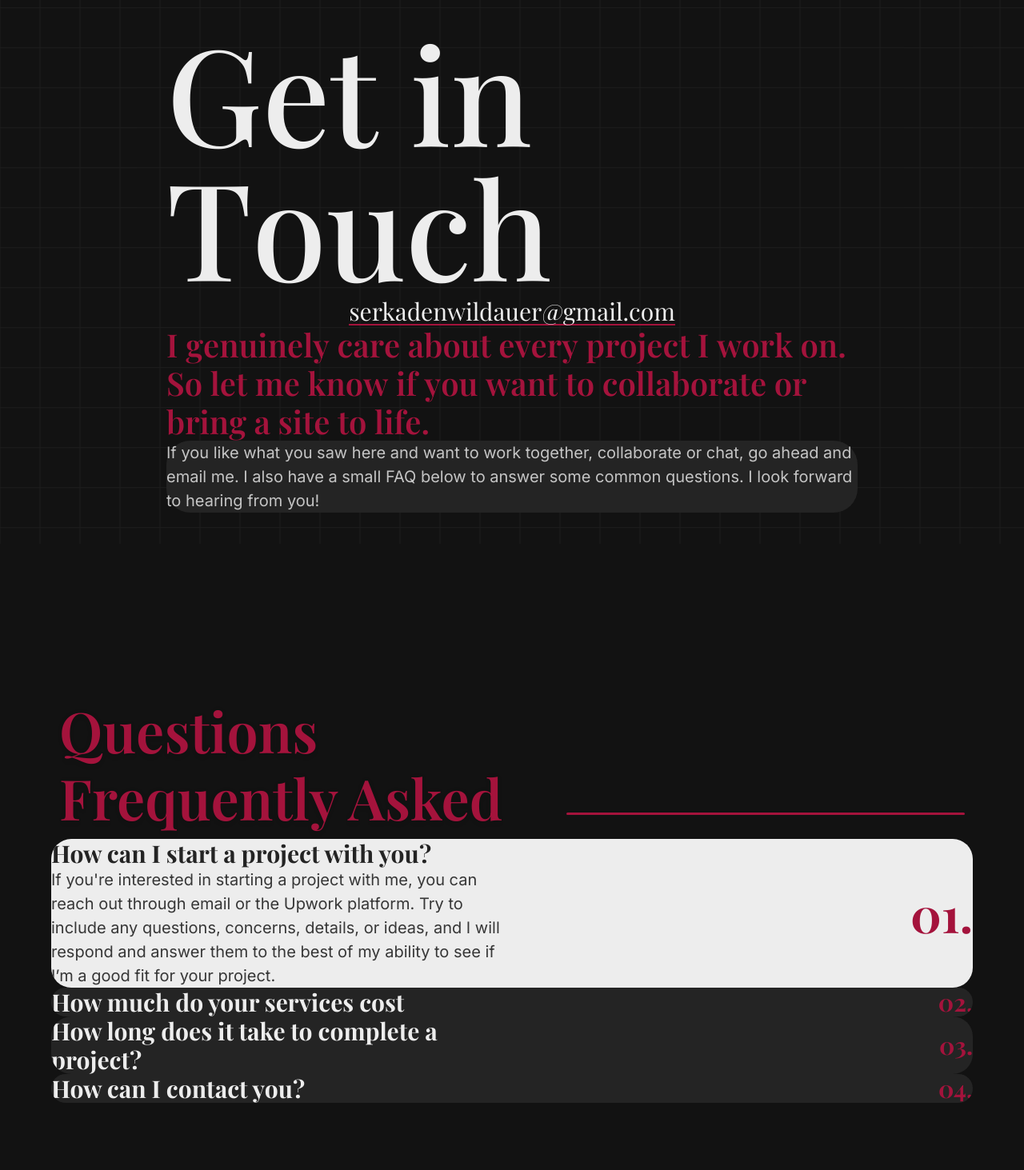
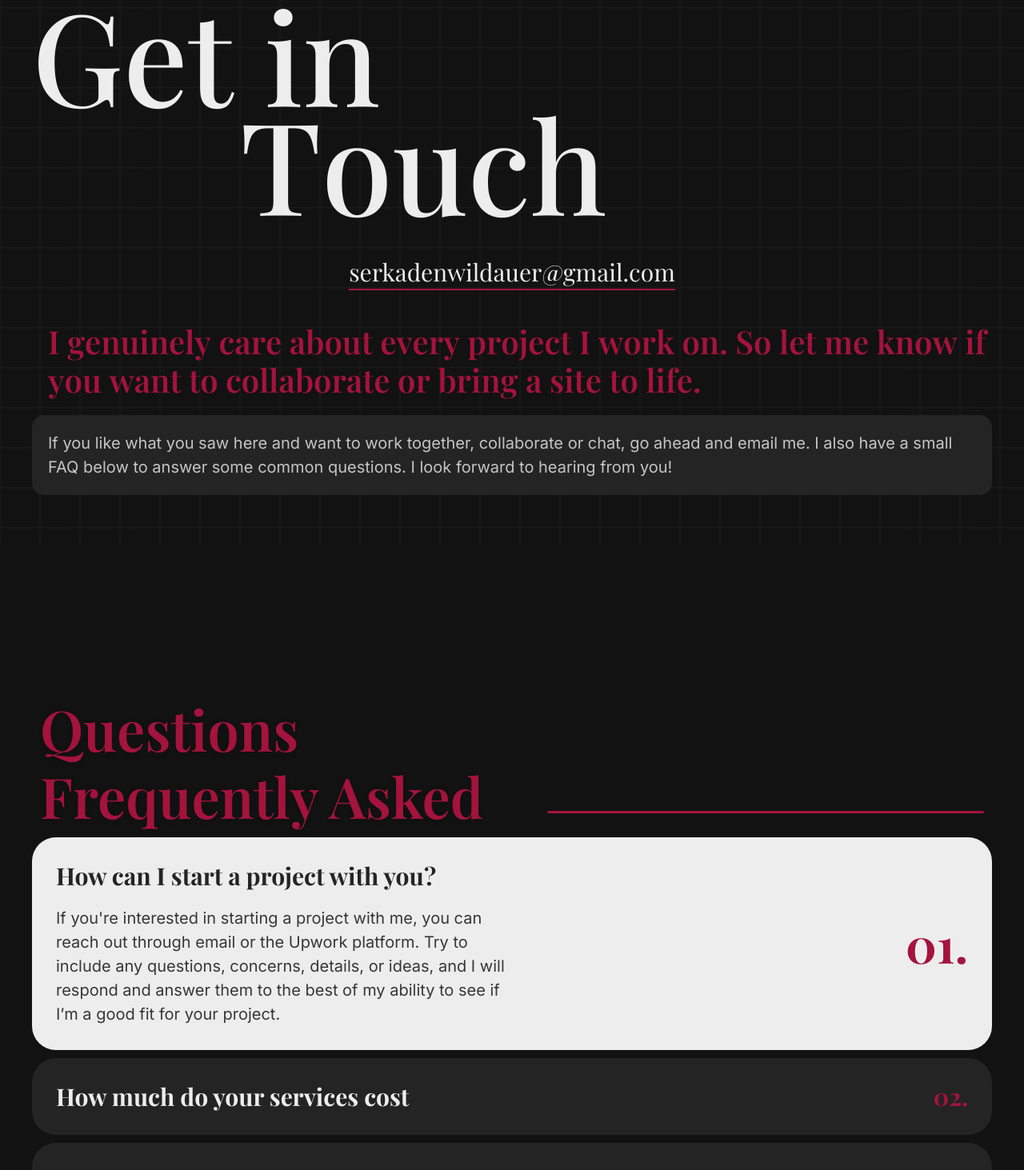
Before and after one commit to TheHeartstriker/Portfolio, a Next.js app in the folder Portfolio/: page /contact in a window 1280 px wide. Shown: the part 280-1743 px from the top of the page at 80% size. Built offline with nearby package versions, Linux system fonts and the light colour scheme.

Commit message:
Updated
Css var's are now all updated

```diff
--- a/Portfolio/src/views/contact/contact.css
+++ b/Portfolio/src/views/contact/contact.css
@@ -3,10 +3,13 @@
 /*  */
 .contact-container {
   display: flex;
+  position: relative;
+  flex-direction: column;
   align-items: center;
+  justify-content: center;
+  width: 100%;
   height: auto;
-  width: 100%;
-  margin: 7.5rem 0;
-  flex-direction: column;
+  margin: var(--space-64) 0;
+  padding: var(--space-32);
   gap: var(--space-64);
 }
--- a/Portfolio/src/views/contact/faq/faq.css
+++ b/Portfolio/src/views/contact/faq/faq.css
@@ -3,7 +3,6 @@
 /*  */
 
 .contact-faq {
-  width: 90%;
   height: auto;
   display: flex;
   flex-direction: column;
@@ -13,7 +12,7 @@
 .contact-faq-container {
   display: flex;
   flex-direction: column;
-  gap: var(--space-1);
+  gap: var(--space-8);
   width: 100%;
   min-height: 75vh;
 }
@@ -22,22 +21,22 @@
 .contact-faq-container-item {
   display: flex;
   background-color: var(--color-4);
-  padding: var(--space-3);
+  padding: var(--space-24);
   max-height: 200px;
   overflow: hidden;
   align-items: center;
-  border-radius: 25px;
+  border-radius: var(--border-radius-medium);
   transition:
-    background-color 0.5s var(--power-1-out),
-    max-height 0.5s var(--power-1-out);
+    background-color var(--motion-large-1) var(--power-1-out),
+    max-height var(--motion-large-1) var(--power-1-out);
 }
 
 .contact-faq-container-item h4 {
-  font-size: 1.5rem;
+  font-size: var(--typo-size-24);
   margin: 0;
   color: var(--color-2);
   margin-left: auto;
-  transition: font-size 0.5s var(--power-1-out);
+  transition: font-size var(--motion-large-1) var(--power-1-out);
 }
 
 .contact-faq-container-item-text {
@@ -46,21 +45,21 @@
 }
 
 .contact-faq-container-item-text h3 {
-  font-size: 1.5rem;
+  font-size: var(--typo-size-24);
   margin: 0;
   color: var(--color-1);
   transition:
-    margin-bottom 0.5s var(--power-1-out),
-    color 0.5s var(--power-1-out);
+    margin-bottom var(--motion-large-1) var(--power-1-out),
+    color var(--motion-large-1) var(--power-1-out);
 }
 
 .contact-faq-container-item-text p {
-  font-size: 1rem;
+  font-size: var(--typo-size-16);
   color: var(--font-middle);
   max-height: 0;
   overflow: hidden;
   margin: 0;
-  transition: max-height 0.5s var(--power-1-out);
+  transition: max-height var(--motion-large-1) var(--power-1-out);
 }
 /* Hover state */
 .contact-faq-container-item.active {
@@ -68,12 +67,12 @@
   max-height: 600px;
 }
 .contact-faq-container-item.active h4 {
-  font-size: 3rem;
+  font-size: var(--typo-size-48);
   color: var(--color-2);
 }
 
 .contact-faq-container-item-text.active h3 {
-  margin-bottom: var(--space-2);
+  margin-bottom: var(--space-16);
   color: var(--color-4);
 }
 
--- a/Portfolio/src/views/contact/hero/hero.css
+++ b/Portfolio/src/views/contact/hero/hero.css
@@ -3,9 +3,8 @@
 /*  */
 .contact-intro {
   display: flex;
-  width: 90%;
-  margin: 2.5rem 0;
-  margin-bottom: 7rem;
+  margin: var(--space-40) 0;
+  margin-bottom: var(--space-128);
 }
 /*  */
 /* Left side text and email */
@@ -16,22 +15,22 @@
 }
 
 .contact-intro-left h2 {
-  font-size: 12rem;
-  font-weight: 500;
+  font-size: calc(var(--typo-size-96) * 2);
+  font-weight: var(--typo-weight-medium);
   color: var(--color-1);
   line-height: 0.85;
   margin: 0;
 }
 
 .contact-intro-left h2:nth-last-of-type(1) {
-  margin-left: 13rem;
+  margin-left: calc(var(--space-104) * 2);
 }
 
 .contact-intro-left-email {
   width: auto;
   height: auto;
   margin: 0 auto;
-  margin-top: var(--space-4);
+  margin-top: var(--space-40);
   position: relative;
   overflow: hidden;
   cursor: pointer;
@@ -46,8 +45,8 @@
   height: 2px;
   background-color: var(--color-2);
   transition:
-    height 0.25s var(--power-1-out),
-    background-color 0.25s var(--power-1-out);
+    height var(--motion-small-2) var(--power-1-out),
+    background-color var(--motion-small-2) var(--power-1-out);
   z-index: -1;
 }
 
@@ -56,10 +55,10 @@
 }
 
 .contact-intro-left-email h3 {
-  font-size: 1.5rem;
+  font-size: var(--typo-size-24);
   margin: 0;
-  margin-bottom: var(--space-0);
-  font-weight: 400;
+  margin-bottom: var(--space-4);
+  font-weight: var(--typo-weight-regular);
   color: var(--color-1);
 }
 
@@ -67,28 +66,28 @@
 /* Right side text */
 .contact-intro-right {
   display: flex;
+  width: 40%;
   flex-direction: column;
-  width: 40%;
 }
 
 .contact-intro-right h3 {
-  font-size: 2rem;
-  margin-top: var(--space-5);
-  margin-bottom: var(--space-2);
-  margin-left: var(--space-2);
-  font-weight: 600;
+  font-size: var(--typo-size-32);
+  margin-top: calc(var(--typo-size-96) / 2);
+  margin-bottom: var(--space-16);
+  margin-left: var(--space-16);
+  font-weight: var(--typo-weight-semi-bold);
   color: var(--color-2);
 }
 
 .contact-intro-right-text {
-  padding: var(--space-2);
+  padding: var(--space-16);
   display: flex;
-  border-radius: 30px;
+  border-radius: var(--border-radius-small);
   background-color: var(--color-4);
 }
 
 .contact-intro-right-text p {
-  font-size: 1rem;
+  font-size: var(--typo-size-16);
   margin: 0;
   color: var(--font-middle);
 }
@@ -97,73 +96,51 @@
 /* Header section mobile changes */
 /*  */
 @media (max-width: 1700px) {
-  /* 10% decrease */
   .contact-intro-left h2 {
-    font-size: 10.8rem;
+    font-size: var(--typo-size-128);
+  }
+
+  .contact-intro-right h3 {
+    margin-top: calc(var(--typo-size-128) / 2);
   }
 }
 
-@media (max-width: 1600px) {
-  /* 20% decrease */
-  .contact-intro-left h2 {
-    font-size: 9.6rem;
-  }
-}
-
-@media (max-width: 1500px) {
-  /* 30% decrease */
-  .contact-intro-left h2 {
-    font-size: 8.4rem;
-  }
-}
-
-@media (max-width: 1400px) {
+@media (max-width: 1300px) {
   .contact-intro {
     flex-direction: column;
+    gap: var(--space-32);
   }
-  .contact-intro-left {
-    width: 75%;
-    margin: 0 auto;
-  }
-  .contact-intro-right {
-    width: 75%;
-    margin: 0 auto;
-  }
-
-  .contact-intro-left h2 {
-    margin: 0;
-    line-height: 1;
-  }
-
-  .contact-intro-left h2:nth-last-of-type(1) {
-    margin: 0;
-  }
-}
-
-@media (max-width: 700px) {
   .contact-intro-left {
     width: 100%;
   }
   .contact-intro-right {
     width: 100%;
-    margin: 0 auto;
+  }
+  .contact-intro-right h3 {
+    margin-top: 0;
   }
 }
 
-@media (max-width: 500px) {
-  /* 40% decrease */
+@media (max-width: 900px) {
   .contact-intro-left h2 {
-    font-size: 7.2rem;
-  }
-  /* 10% decrease */
-  .contact-intro-right h3 {
-    font-size: 1.8rem;
+    font-size: var(--typo-size-96);
   }
 }
 
-@media (max-width: 400px) {
-  /* 50% decrease */
+@media (max-width: 650px) {
   .contact-intro-left h2 {
-    font-size: 6rem;
+    font-size: var(--typo-size-64);
+  }
+
+  .contact-intro-left h2:nth-last-of-type(1) {
+    margin-left: var(--space-96);
+  }
+
+  .contact-intro-left-email h3 {
+    font-size: var(--typo-size-16);
+  }
+
+  .contact-intro-right h3 {
+    font-size: var(--typo-size-24);
   }
 }
--- a/Portfolio/src/views/scriptorium/articlesReader/mainNav/navMenu.jsx
+++ b/Portfolio/src/views/scriptorium/articlesReader/mainNav/navMenu.jsx
@@ -74,7 +74,7 @@ function NavMenu({ article, description, articleClassName }) {
     function handleResize() {
       setScreenCross(window.innerHeight / 3);
       setScrollPoints(collectHeadingYLocations());
-      setShowMenu(window.innerWidth > 1500);
+      setShowMenu(window.innerWidth > 1000);
     }
     window.addEventListener("resize", handleResize);
     handleResize();
```
Also changed, not shown: Portfolio/src/views/scriptorium/articlesReader/mainArticle/index.css (+47 -38 lines), Portfolio/src/views/scriptorium/articlesReader/mainArticle/index.jsx (+5 -5 lines), Portfolio/src/views/scriptorium/articlesReader/mainNav/navMenu.css (+36 -21 lines).
